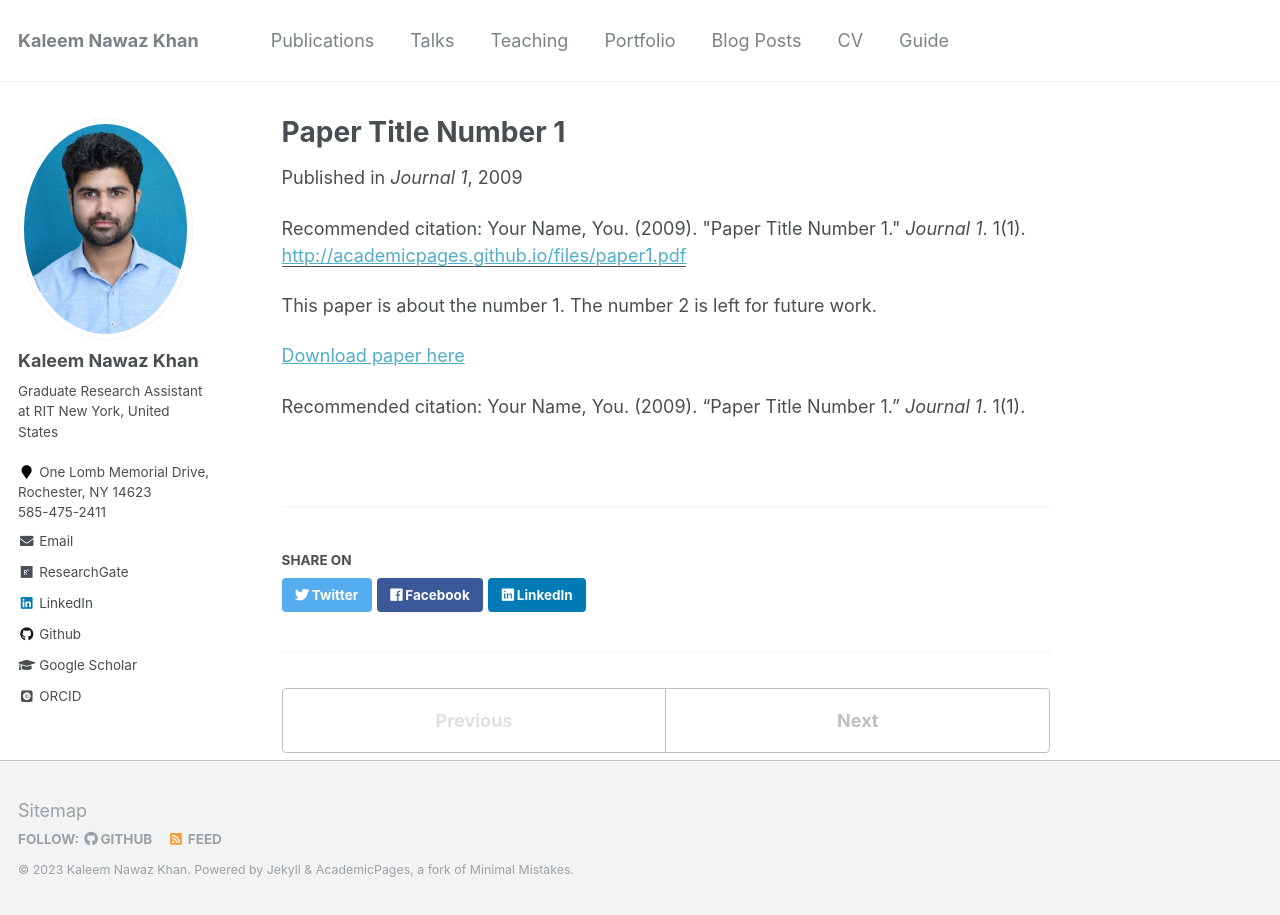
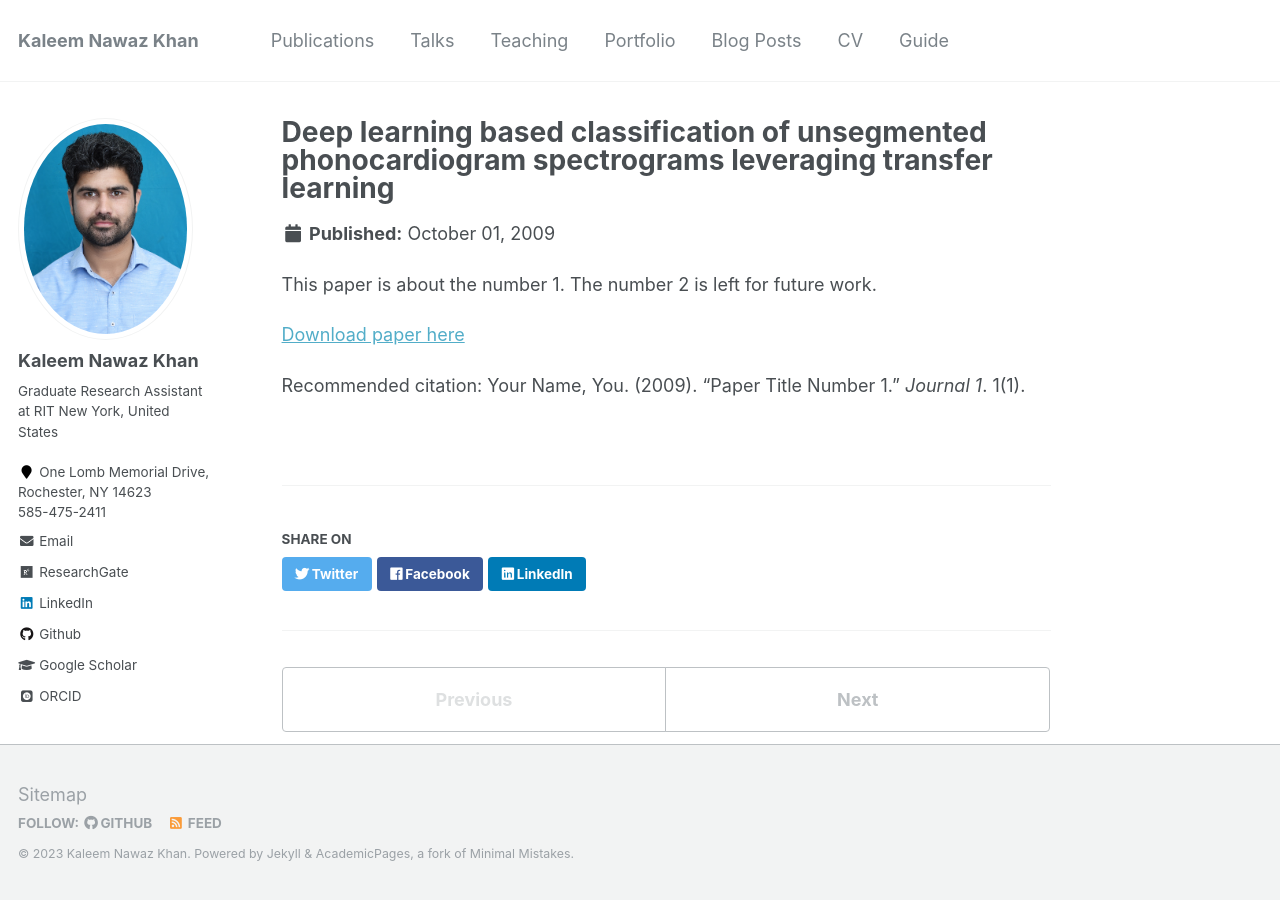
Before and after one commit to KaleemNwzKhan/KaleemNwzKhan.github.io, a Jekyll site: the page built from _publications/2009-10-01-paper-title-number-1.md, in a window 1280 px wide. Built offline with Jekyll 4.4.1, drawn with Linux system fonts in a browser that asks for light colours; some web fonts are replaced.

Commit message:
Index Page changes

```diff
--- a/_publications/2009-10-01-paper-title-number-1.md
+++ b/_publications/2009-10-01-paper-title-number-1.md
@@ -1,15 +1,15 @@
 ---
-title: "Paper Title Number 1"
+title: "Deep learning based classification of unsegmented phonocardiogram spectrograms leveraging transfer learning"
 collection: publications
-permalink: /publication/2009-10-01-paper-title-number-1
-excerpt: 'This paper is about the number 1. The number 2 is left for future work.'
-date: 2009-10-01
-venue: 'Journal 1'
-paperurl: 'http://academicpages.github.io/files/paper1.pdf'
-citation: 'Your Name, You. (2009). &quot;Paper Title Number 1.&quot; <i>Journal 1</i>. 1(1).'
+#permalink: /publication/2009-10-01-paper-title-number-1
+#excerpt: 'This paper is about the number 1. The number 2 is left for future work.'
+#date: 2009-10-01
+#venue: 'Journal 1'
+paperurl: 'https://doi.org/10.1088/1361-6579/ac1d59'
+#citation: 'Your Name, You. (2009). &quot;Paper Title Number 1.&quot; <i>Journal 1</i>. 1(1).'
 ---
 This paper is about the number 1. The number 2 is left for future work.
 
-[Download paper here](http://academicpages.github.io/files/paper1.pdf)
+[Download paper here]()
 
 Recommended citation: Your Name, You. (2009). "Paper Title Number 1." <i>Journal 1</i>. 1(1).
```
Also changed, not shown: 1 other file.
